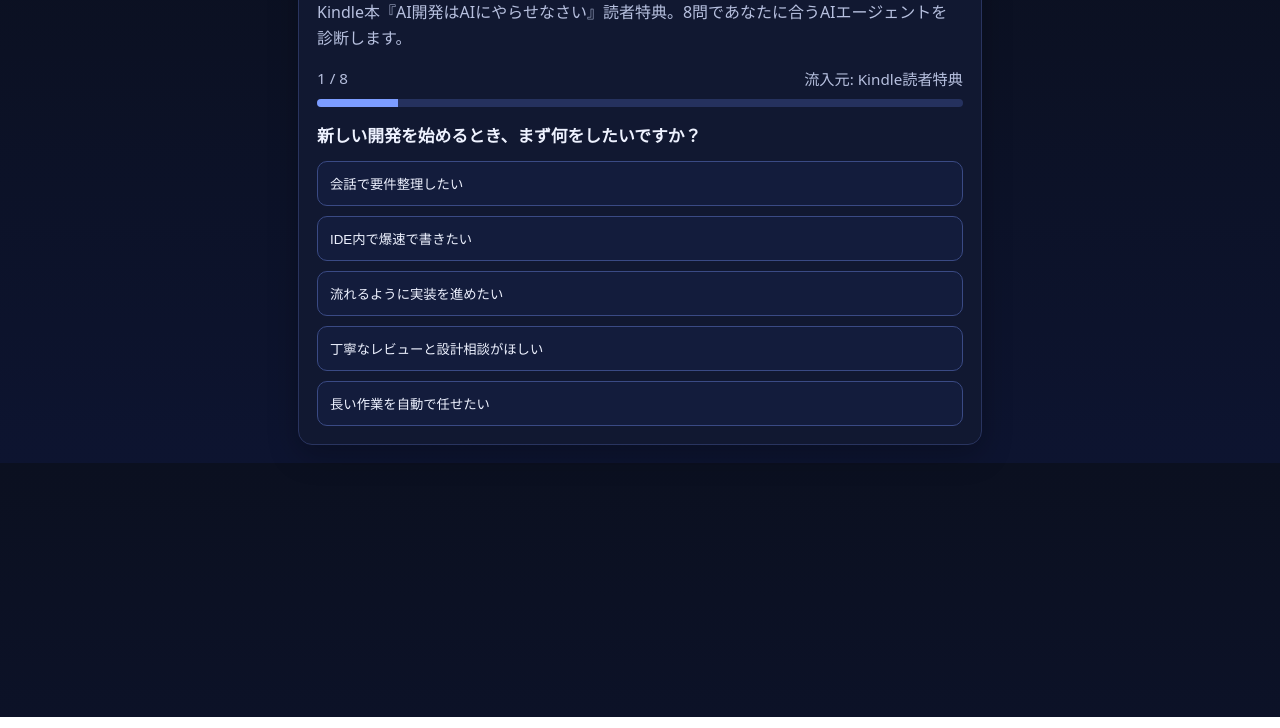
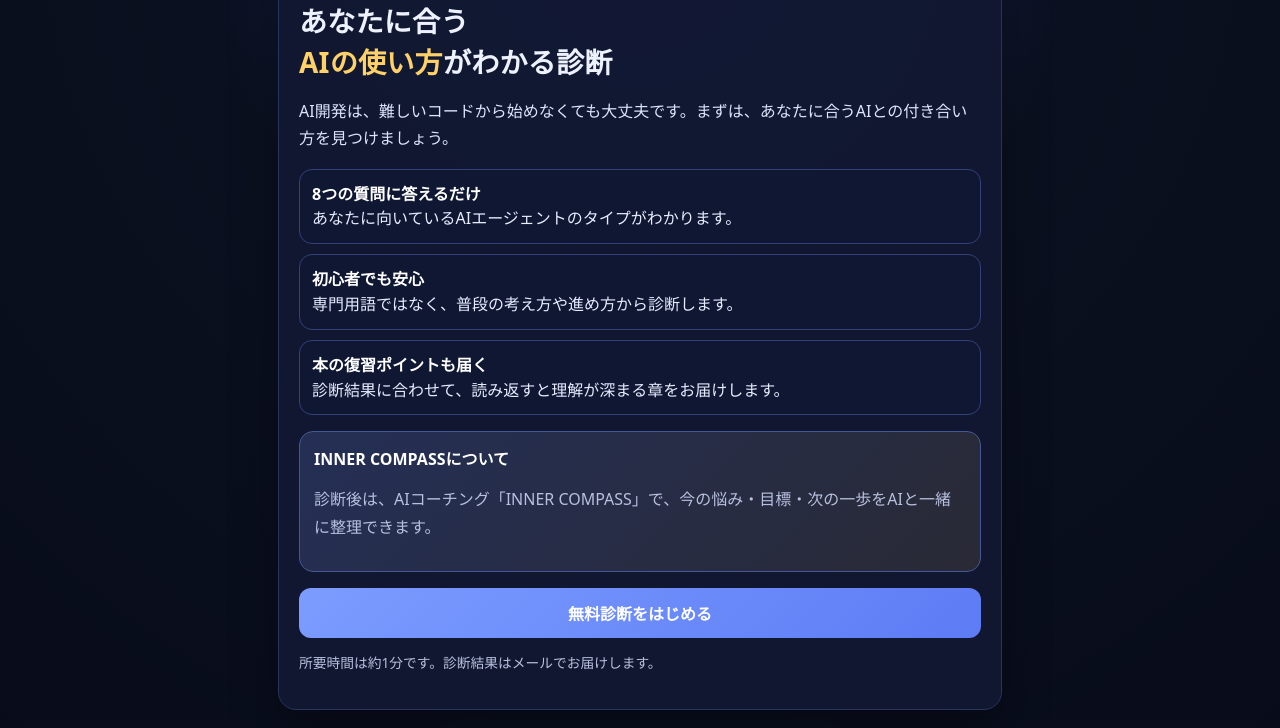
Before and after one commit to katayama-coaching/ai-agent-shindan, a website: page index.html in a window 1280 px wide. Shown: the part 83-811 px from the top of the page. Drawn offline with Linux system fonts and the light colour scheme.

Commit message:
Improve landing cover and beginner-friendly quiz copy

```diff
--- a/index.html
+++ b/index.html
@@ -5,23 +5,35 @@
   <meta name="viewport" content="width=device-width, initial-scale=1.0" />
   <title>あなたに向いているAIエージェント診断</title>
   <style>
-    :root{--bg:#0b1020;--card:#111831;--text:#eef2ff;--muted:#b7c0df;--accent:#7c9cff;--danger:#ff8080}
-    *{box-sizing:border-box} body{margin:0;background:linear-gradient(180deg,#0b1020,#0d1430);color:var(--text);font-family:system-ui,-apple-system,"Hiragino Kaku Gothic ProN",Meiryo,sans-serif}
-    .wrap{max-width:720px;margin:0 auto;padding:18px}
-    .card{background:var(--card);border:1px solid #29345f;border-radius:14px;padding:18px;box-shadow:0 10px 30px rgba(0,0,0,.25)}
-    h1{font-size:1.3rem;margin:0 0 6px} p{color:var(--muted);line-height:1.6}
+    :root{--bg:#0b1020;--card:#111831;--text:#eef2ff;--muted:#b7c0df;--accent:#7c9cff;--accent2:#ffd166;--danger:#ff8080}
+    *{box-sizing:border-box}
+    body{margin:0;background:radial-gradient(circle at top,#20306a 0,#0b1020 42%,#080c1a 100%);color:var(--text);font-family:system-ui,-apple-system,"Hiragino Kaku Gothic ProN",Meiryo,sans-serif}
+    .wrap{max-width:760px;margin:0 auto;padding:18px}
+    .card{background:rgba(17,24,49,.94);border:1px solid #29345f;border-radius:18px;padding:20px;box-shadow:0 18px 50px rgba(0,0,0,.32)}
+    h1{font-size:1.38rem;margin:0 0 8px;line-height:1.45}
+    h2{font-size:1.08rem;margin-top:16px;line-height:1.5}
+    p{color:var(--muted);line-height:1.7}
     .hidden{display:none}
+    .badge{display:inline-block;background:rgba(255,209,102,.14);color:#ffe39a;border:1px solid rgba(255,209,102,.45);padding:6px 10px;border-radius:999px;font-size:.82rem;font-weight:700;margin-bottom:12px}
+    .heroTitle{font-size:1.75rem;letter-spacing:.01em;margin-bottom:10px}
+    .heroTitle span{color:var(--accent2)}
+    .lead{font-size:1rem;color:#dce4ff}
+    .points{display:grid;grid-template-columns:1fr;gap:10px;margin:16px 0}
+    .point{background:#0f1733;border:1px solid #33417a;border-radius:13px;padding:12px;color:#e7ecff;line-height:1.55}
+    .point strong{color:#fff}
+    .innerBox{margin-top:16px;padding:14px;border-radius:14px;background:linear-gradient(135deg,rgba(124,156,255,.18),rgba(255,209,102,.10));border:1px solid #465795}
+    .innerBox strong{display:block;color:#fff;margin-bottom:5px}
     .choices{display:grid;grid-template-columns:1fr;gap:10px;margin-top:14px}
-    .choice{padding:12px;border:1px solid #3a4a84;border-radius:10px;background:#131c3c;color:var(--text);text-align:left;cursor:pointer}
-    .choice:hover{border-color:var(--accent)}
-    .row{display:flex;justify-content:space-between;align-items:center;margin-bottom:10px;font-size:.95rem;color:var(--muted)}
+    .choice{padding:13px;border:1px solid #3a4a84;border-radius:12px;background:#131c3c;color:var(--text);text-align:left;cursor:pointer;font-size:1rem;line-height:1.45}
+    .choice:hover{border-color:var(--accent);background:#182553}
+    .row{display:flex;justify-content:space-between;align-items:center;margin-bottom:10px;font-size:.92rem;color:var(--muted);gap:10px}
     .bar{height:8px;background:#25315e;border-radius:999px;overflow:hidden}.fill{height:100%;background:var(--accent);width:0;transition:.2s}
     input{width:100%;padding:11px;border-radius:8px;border:1px solid #3a4a84;background:#0f1733;color:var(--text)}
     label{display:block;margin:12px 0 6px}
     .agree{display:flex;align-items:flex-start;gap:8px;margin-top:12px;color:var(--text)}
     .agree input{width:auto;margin-top:3px}
     .error{color:var(--danger);margin-top:10px}
-    .btn{width:100%;margin-top:16px;background:var(--accent);color:white;border:none;padding:12px;border-radius:10px;font-weight:700;cursor:pointer}
+    .btn{width:100%;margin-top:16px;background:linear-gradient(135deg,#7c9cff,#5d7cf5);color:white;border:none;padding:13px;border-radius:12px;font-weight:800;cursor:pointer;font-size:1rem}
     .linkBtn{display:block;text-align:center;text-decoration:none}
     .subBtn{display:block;width:100%;margin-top:10px;background:#18234a;color:#dbe5ff;border:1px solid #3a4a84;padding:12px;border-radius:10px;font-weight:700;text-align:center;text-decoration:none}
     .nextBox{margin-top:18px;padding:14px;border:1px solid #3a4a84;border-radius:12px;background:#0f1733}
@@ -32,18 +44,35 @@
 </head>
 <body>
 <div class="wrap">
-  <div class="card" id="quizView">
+  <div class="card" id="introView">
+    <div class="badge">Kindle読者限定特典</div>
+    <h1 class="heroTitle">あなたに合う<br><span>AIの使い方</span>がわかる診断</h1>
+    <p class="lead">AI開発は、難しいコードから始めなくても大丈夫です。まずは、あなたに合うAIとの付き合い方を見つけましょう。</p>
+    <div class="points">
+      <div class="point"><strong>8つの質問に答えるだけ</strong><br>あなたに向いているAIエージェントのタイプがわかります。</div>
+      <div class="point"><strong>初心者でも安心</strong><br>専門用語ではなく、普段の考え方や進め方から診断します。</div>
+      <div class="point"><strong>本の復習ポイントも届く</strong><br>診断結果に合わせて、読み返すと理解が深まる章をお届けします。</div>
+    </div>
+    <div class="innerBox">
+      <strong>INNER COMPASSについて</strong>
+      <p>診断後は、AIコーチング「INNER COMPASS」で、今の悩み・目標・次の一歩をAIと一緒に整理できます。</p>
+    </div>
+    <button class="btn" id="startBtn">無料診断をはじめる</button>
+    <p class="fine">所要時間は約1分です。診断結果はメールでお届けします。</p>
+  </div>
+
+  <div class="card hidden" id="quizView">
     <h1>あなたに向いているAIエージェント診断</h1>
-    <p>Kindle本『AI開発はAIにやらせなさい』読者特典。8問であなたに合うAIエージェントを診断します。</p>
-    <div class="row"><span id="qCount">1 / 8</span><span>流入元: Kindle読者特典</span></div>
+    <p>むずかしく考えなくて大丈夫です。今のあなたに近いものを選んでください。</p>
+    <div class="row"><span id="qCount">1 / 8</span><span>Kindle読者特典</span></div>
     <div class="bar"><div class="fill" id="progress"></div></div>
-    <h2 id="question" style="font-size:1.05rem;margin-top:16px"></h2>
+    <h2 id="question"></h2>
     <div class="choices" id="choices"></div>
   </div>
 
   <div class="card hidden" id="leadView">
     <h1>診断結果をメールで受け取る</h1>
-    <p>結果は画面では表示されません。メールでお届けします。</p>
+    <p>あなたに合うAIタイプ、本の復習ポイント、最初の一歩をメールでお届けします。</p>
     <label>お名前</label><input id="name" type="text" placeholder="山田 花子" />
     <label>メールアドレス</label><input id="email" type="email" placeholder="you@example.com" />
     <div class="agree">
@@ -51,7 +80,7 @@
       <label for="agree" style="margin:0">診断結果と今後のご案内をメールで受け取ることに同意します</label>
     </div>
     <p class="fine"><a href="https://example.com/privacy" target="_blank" rel="noopener">プライバシーポリシー</a></p>
-    <button class="btn" id="submitBtn">メールで受け取る</button>
+    <button class="btn" id="submitBtn">診断結果を受け取る</button>
     <div class="error" id="leadError"></div>
   </div>
 
@@ -60,8 +89,8 @@
     <p>診断結果をメールで送信しました。迷惑メールフォルダもご確認ください。</p>
     <div class="nextBox">
       <strong>次におすすめ</strong>
-      <p>診断結果を見たあとに、AIコーチングで今の悩みや目標を整理できます。</p>
-      <a class="btn linkBtn" href="https://coacing-app.vercel.app/" target="_blank" rel="noopener">AIコーチングを試す</a>
+      <p>診断結果を見たあとに、AIコーチング「INNER COMPASS」で今の悩みや目標を整理できます。</p>
+      <a class="btn linkBtn" href="https://coacing-app.vercel.app/" target="_blank" rel="noopener">INNER COMPASSを試す</a>
       <a class="subBtn" href="https://ai-agent-shindan.vercel.app/" rel="noopener">もう一度診断する</a>
       <p class="fine">LINE特典導線は、公式LINEのURLが決まり次第ここに追加できます。</p>
     </div>
@@ -69,14 +98,14 @@
 </div>
 <script>
 const QUESTIONS=[
-{q:'新しい開発を始めるとき、まず何をしたいですか？',a:[['会話で要件整理したい','chatgpt'],['IDE内で爆速で書きたい','cursor'],['流れるように実装を進めたい','windsurf'],['丁寧なレビューと設計相談がほしい','claude'],['長い作業を自動で任せたい','devin']]},
-{q:'あなたの作業スタイルは？',a:[['まず考える→小さく試す','chatgpt'],['コードを触りながら調整','cursor'],['提案を受けてすぐ採用','windsurf'],['深く考えて品質重視','claude'],['まとめて依頼して待つ','devin']]},
-{q:'困ったときにほしい支援は？',a:[['壁打ちと発想','chatgpt'],['補完と編集の速さ','cursor'],['文脈を読んだ提案','windsurf'],['読みやすい説明','claude'],['自動実行と検証','devin']]},
-{q:'最重要なのは？',a:[['汎用性','chatgpt'],['実装速度','cursor'],['体験のなめらかさ','windsurf'],['正確さ','claude'],['自動化範囲','devin']]},
-{q:'コードレビューで重視するのは？',a:[['複数案の比較','chatgpt'],['差分をすぐ直す','cursor'],['流れを壊さない改善','windsurf'],['根拠ある指摘','claude'],['CIまで一気通貫','devin']]},
-{q:'学習スタイルは？',a:[['対話で理解','chatgpt'],['手を動かし習得','cursor'],['提案から逆算','windsurf'],['文章でじっくり','claude'],['実務を任せて学ぶ','devin']]},
-{q:'プロジェクトの規模感は？',a:[['個人開発から幅広く','chatgpt'],['中小規模の実装中心','cursor'],['日々の改善を高速に','windsurf'],['高品質が必要な機能','claude'],['中長期の大型開発','devin']]},
-{q:'理想のAIとの関係は？',a:[['相談相手','chatgpt'],['相棒エディタ','cursor'],['先回りアシスト','windsurf'],['熟練レビュアー','claude'],['実行担当エージェント','devin']]},
+{q:'新しいことを始めるとき、最初はどうしたいですか？',a:[['AIと話しながら考えたい','chatgpt'],['実際に触りながら進めたい','cursor'],['AIから提案してほしい','windsurf'],['じっくり説明してほしい','claude'],['AIにある程度お任せしたい','devin']]},
+{q:'何かを覚えるとき、あなたはどのタイプですか？',a:[['会話しながら理解したい','chatgpt'],['実際にやって覚えたい','cursor'],['おすすめを試したい','windsurf'],['ちゃんと理解してから進みたい','claude'],['とりあえず任せて見てみたい','devin']]},
+{q:'困った時、AIに何をしてほしいですか？',a:[['相談に乗ってほしい','chatgpt'],['作業を手伝ってほしい','cursor'],['良い方法を提案してほしい','windsurf'],['分かりやすく教えてほしい','claude'],['まとめてやってほしい','devin']]},
+{q:'あなたが一番大事にするのは？',a:[['色々なことに使えること','chatgpt'],['作業を早くすること','cursor'],['楽に進められること','windsurf'],['ミスを減らすこと','claude'],['自動で進むこと','devin']]},
+{q:'AIに手伝ってもらうなら、どんな形が理想ですか？',a:[['アイデアを出してほしい','chatgpt'],['一緒に作業してほしい','cursor'],['先回りして助けてほしい','windsurf'],['間違いを見つけてほしい','claude'],['最後までやってほしい','devin']]},
+{q:'AIとの理想の関係は？',a:[['相談相手','chatgpt'],['一緒に動く相棒','cursor'],['気が利くアシスタント','windsurf'],['頼れる先生','claude'],['働いてくれるスタッフ','devin']]},
+{q:'これからAIでやってみたいのは？',a:[['色々試してみたい','chatgpt'],['アプリやブログを作りたい','cursor'],['毎日の作業を楽にしたい','windsurf'],['ちゃんとした物を作りたい','claude'],['AIに仕事を任せたい','devin']]},
+{q:'あなたが目指したい未来に近いのは？',a:[['AIと一緒に考える','chatgpt'],['AIと一緒に作る','cursor'],['AIが先回りして助ける','windsurf'],['AIがアドバイスしてくれる','claude'],['AIチームが働いている','devin']]},
 ];
 const TYPES={chatgpt:'ChatGPT/Codexタイプ',cursor:'Cursorタイプ',windsurf:'Windsurfタイプ',claude:'Claude Codeタイプ',devin:'Devin/OpenHandsタイプ'};
 let idx=0; const answers=[]; const scores={chatgpt:0,cursor:0,windsurf:0,claude:0,devin:0};
@@ -88,7 +117,8 @@ async function submit(){const name=document.getElementById('name').value.trim();
   err.textContent = '送信に失敗しました：' + (data.detail || data.error || res.status);
   return;
 }document.getElementById('leadView').classList.add('hidden');document.getElementById('doneView').classList.remove('hidden');}
-render(); document.getElementById('submitBtn').addEventListener('click',submit);
+document.getElementById('startBtn').addEventListener('click',()=>{document.getElementById('introView').classList.add('hidden');document.getElementById('quizView').classList.remove('hidden');render();});
+document.getElementById('submitBtn').addEventListener('click',submit);
 </script>
 </body>
 </html>
```
